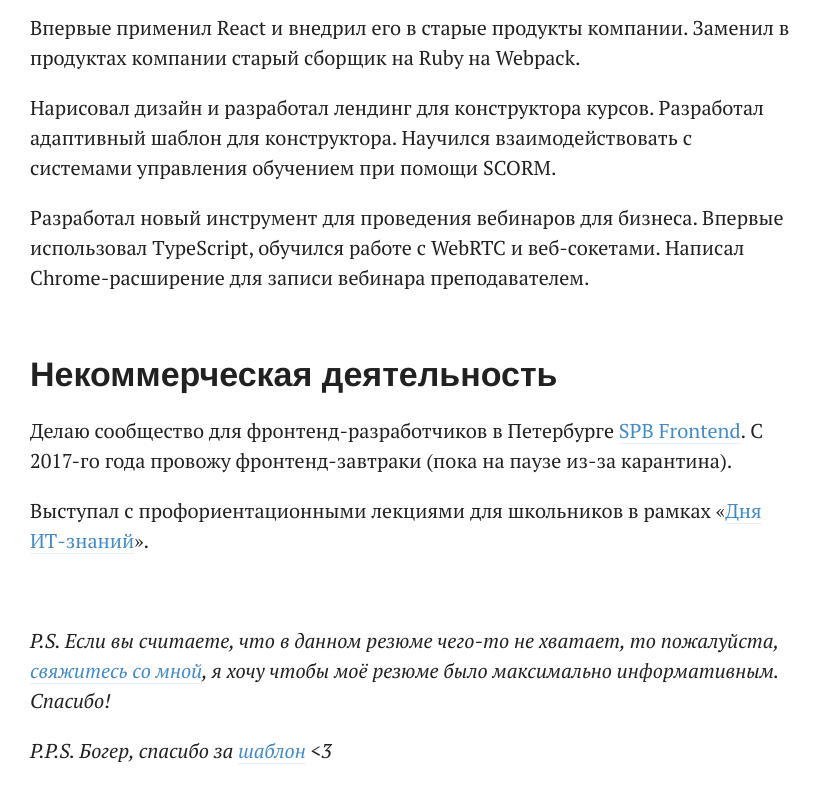
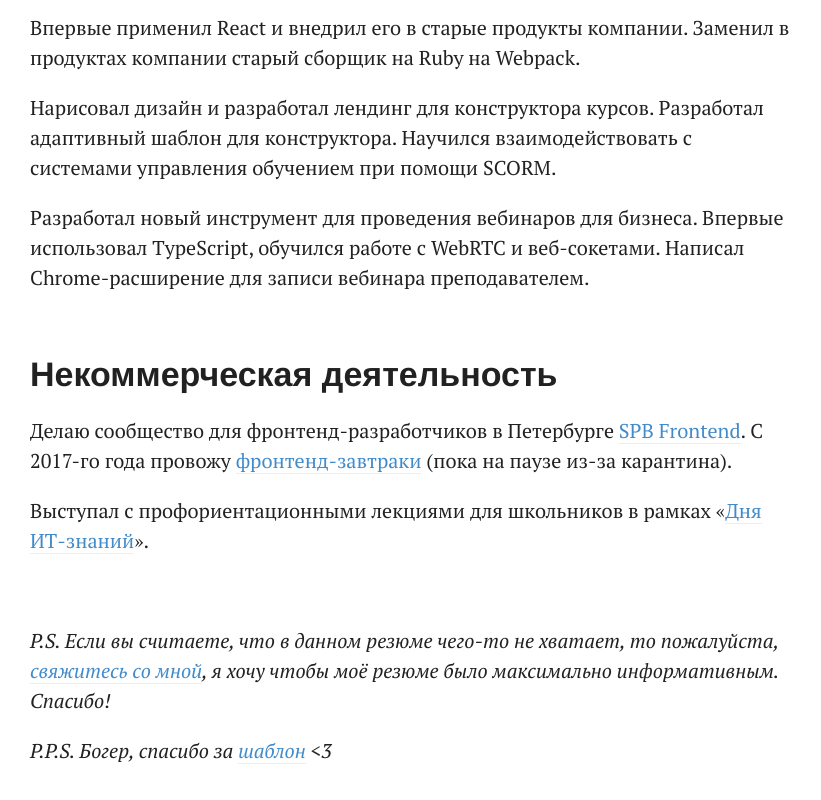
Before and after one commit to danakt/danakt.github.io, a Next.js app: page /cv in a window 1280 px wide. Shown: the part 2367-3167 px from the top of the page, without its empty margins (0-821 px from the left). Built offline with nearby package versions, Linux system fonts and the light colour scheme.

Commit message:
Add breakfast link

```diff
--- a/pages/cv.tsx
+++ b/pages/cv.tsx
@@ -322,7 +322,15 @@ export default function Cv() {
         <a href="https://twitter.com/spb_frontend" target="_blank" rel="noopener noreferrer">
           SPB Frontend
         </a>
-        . С 2017-го года провожу фронтенд-завтраки (пока на паузе из-за карантина).
+        . С 2017-го года провожу{' '}
+        <a
+          href="https://paperpaper.ru/photos/pyat-zavtrakov-v-peterburge-s-bespla/"
+          target="_blank"
+          rel="noopener noreferrer"
+        >
+          фронтенд-завтраки
+        </a>{' '}
+        (пока на паузе из-за карантина).
       </p>
       <p>
         Выступал с профориентационными лекциями для школьников в рамках «
```
